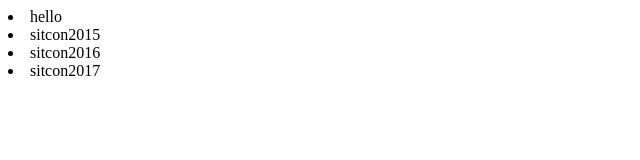
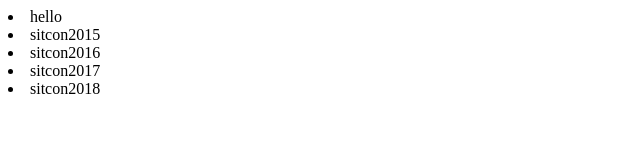
Before and after one commit to LyonKuo/workshop, a plain HTML site: page index.html in a window 1280 px wide. Shown: the whole page, without its empty margins (0-640 px from the left). Drawn offline with Linux system fonts and the light colour scheme.

Commit message:
sition 2018

```diff
--- a/index.html
+++ b/index.html
@@ -5,5 +5,6 @@
 	<li>sitcon2015</li>
 	<li>sitcon2016</li>
 	<li>sitcon2017</li>
+		<li>sitcon2018</li>
 </body>
 </html>
```
